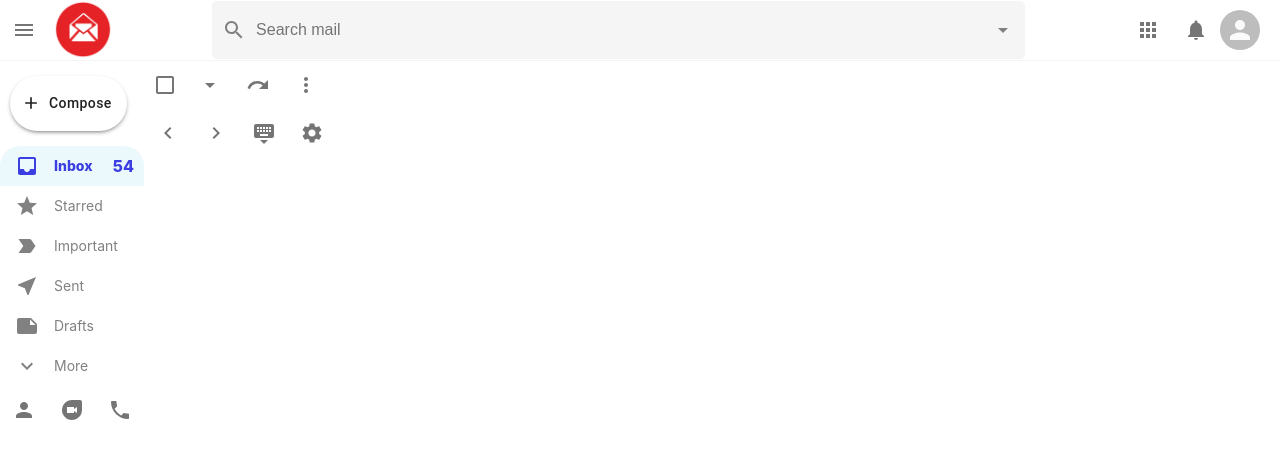
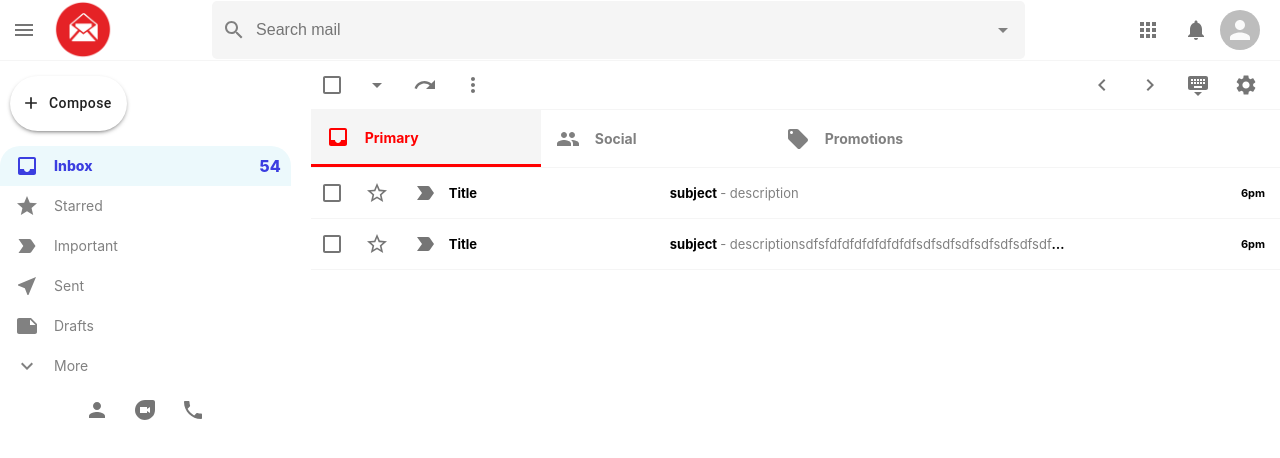
Before and after one commit to aarmendd/mail, a React (Create React App) app: page / in a window 1280 px wide. Shown: the top 458 px of the page. Built offline with nearby package versions, Linux system fonts and the light colour scheme.

Commit message:
:bookmark: EmailList Static and Styling

```diff
--- a/src/EmailList.css
+++ b/src/EmailList.css
@@ -0,0 +1,24 @@
+.emailList {
+  flex: 1;
+  overflow: scroll;
+}
+
+.emailList__settings {
+  display: flex;
+  justify-content: space-between;
+  position: sticky;
+  top: 0;
+  border-bottom: 1px solid whitesmoke;
+  background-color: white;
+  z-index: 999;
+  padding-right: 10px;
+}
+
+.emailList__sections {
+  position: sticky;
+  top: 0px;
+  display: flex;
+  background-color: white;
+  border-bottom: 1px solid whitesmoke;
+  z-index: 999;
+}
--- a/src/EmailList.js
+++ b/src/EmailList.js
@@ -6,8 +6,13 @@
 import ChevronRightIcon from "@material-ui/icons/ChevronRight";
 import KeyboardHideIcon from "@material-ui/icons/KeyboardHide";
 import SettingsIcon from "@material-ui/icons/Settings";
+import InboxIcon from "@material-ui/icons/Inbox";
+import PeopleIcon from "@material-ui/icons/People";
+import LocalOfferIcon from "@material-ui/icons/LocalOffer";
 import React from "react";
 import "./EmailList.css";
+import Section from "./Section";
+import EmailRow from "./EmailRow";
 
 function EmailList() {
   return (
@@ -48,7 +53,24 @@
       </div>
 
       <div className="emailList__sections">
+        <Section Icon={InboxIcon} title="Primary" color="red" selected />
+        <Section Icon={PeopleIcon} title="Social" color="blue" />
+        <Section Icon={LocalOfferIcon} title="Promotions" color="green" />
+      </div>
 
+      <div className="emailList__list">
+        <EmailRow
+          title="Title"
+          subject="subject"
+          description="description"
+          time="6pm"
+        />
+        <EmailRow
+          title="Title"
+          subject="subject"
+          description="descriptionsdfsfdfdfdfdfdfdfdfsdfsdfsdfsdfsdfsdfsdfsdfsdfsdfsdfsdfsdfsdfsdfsdfsdfsdfsd"
+          time="6pm"
+        />
       </div>
     </div>
   );
--- /dev/null
+++ b/src/EmailRow.css
@@ -0,0 +1,50 @@
+.emailRow {
+  display: flex;
+  align-items: center;
+  height: 50px;
+  border-bottom: 1px solid whitesmoke;
+  cursor: pointer;
+  z-index: 999;
+}
+
+.emailRow:hover {
+  border-top: 1px solid whitesmoke;
+  box-shadow: 0px 4px 4px -2px rgba(0, 0, 0, 0.24);
+}
+
+.emailRow__options {
+  display: flex;
+}
+
+.emailRow__message {
+  display: flex;
+  flex: 0.8;
+  align-items: center;
+  font-size: 13px;
+}
+
+.emailRow__message > h4 {
+  width: 400px;
+  white-space: nowrap;
+  overflow: hidden;
+  text-overflow: ellipsis;
+  padding-left: 5px;
+  padding-right: 5px;
+}
+
+.emailRow__title {
+  font-size: 13px;
+  flex: 0.3;
+  font-weight: bold;
+}
+
+.emailRow__time {
+  padding-right: 15px;
+  font-size: 11px;
+  font-weight: bold;
+}
+
+.emailRow__description {
+    font-weight: 400;
+    color: grey;
+}
--- /dev/null
+++ b/src/EmailRow.js
@@ -0,0 +1,37 @@
+import { Checkbox, IconButton } from "@material-ui/core";
+import StarBorderOutlinedIcon from "@material-ui/icons/StarBorderOutlined";
+import LabelImportantOutlinedIcon from "@material-ui/icons/LabelImportantOutlined";
+import React from "react";
+import "./EmailRow.css";
+import { useHistory } from "react-router-dom";
+
+function EmailRow({ id, title, subject, description, time }) {
+    const history = useHistory();
+
+  return (
+    <div onClick={() => history.push("/mail")} className="emailRow">
+      <div className="emailRow__options">
+        <Checkbox />
+        <IconButton>
+          <StarBorderOutlinedIcon />
+        </IconButton>
+        <IconButton>
+          <LabelImportantOutlinedIcon />
+        </IconButton>
+      </div>
+
+      <h3 className="emailRow__title">{title}</h3>
+
+      <div className="emailRow__message">
+        <h4>
+          {subject}{" "}
+          <span className="emailRow__description">- {description}</span>
+        </h4>
+      </div>
+
+      <p className="emailRow__time">{time}</p>
+    </div>
+  );
+}
+
+export default EmailRow;
--- /dev/null
+++ b/src/Section.css
@@ -0,0 +1,25 @@
+.section {
+  display: flex;
+  align-items: center;
+  border-bottom-width: 2px;
+  padding: 15px;
+  min-width: 200px;
+  cursor: pointer;
+  color: grey;
+  border-width: 0 !important;
+}
+
+.section--selected {
+  background-color: whitesmoke;
+  border-width: 3px !important;
+}
+
+.section:hover {
+  background-color: whitesmoke;
+  border-width: 3px !important;
+}
+
+.section > h4 {
+    font-size: 14px;
+    margin-left: 15px;
+}
--- /dev/null
+++ b/src/Section.js
@@ -0,0 +1,19 @@
+import React from "react";
+import "./Section.css";
+
+function Section({ Icon, title, color, selected }) {
+  return (
+    <div
+      className={`section ${selected && `section--selected`}`}
+      style={{
+        borderBottom: `3px solid ${color}`,
+        color: `${selected && color}`,
+      }}
+    >
+      <Icon />
+      <h4>{title}</h4>
+    </div>
+  );
+}
+
+export default Section;
--- a/src/Sidebar.css
+++ b/src/Sidebar.css
@@ -1,3 +1,9 @@
+.sidebar {
+  flex: 0.3;
+  max-width: 300px;
+  padding-right: 20px;
+}
+
 .sidebar__compose {
   margin-top: 15px !important;
   margin-left: 10px !important;
@@ -9,7 +15,7 @@
   box-shadow: 0px 2px 5px -2px rgba(0, 0, 0, 0.75);
 }
 
-.sidebar__footer{
-    display: flex;
-    justify-content: center;
+.sidebar__footer {
+  display: flex;
+  justify-content: center;
 }
```
Also changed, not shown: 1 other file (tests, documents, lock files or other folders).
